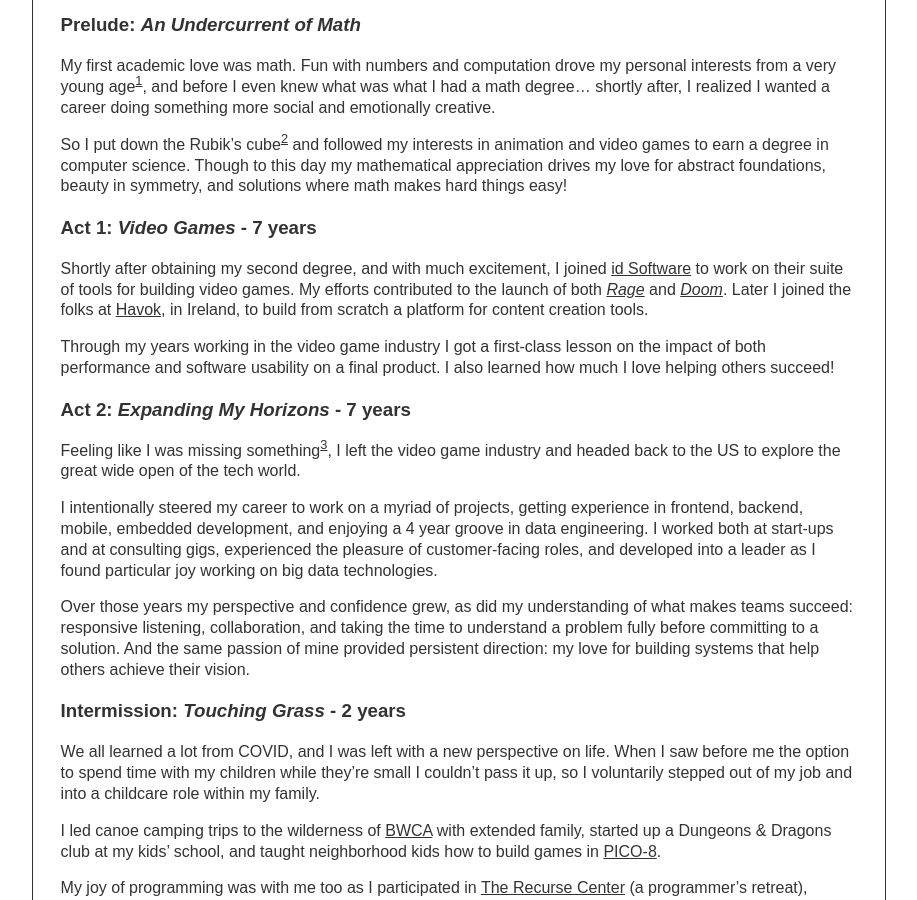
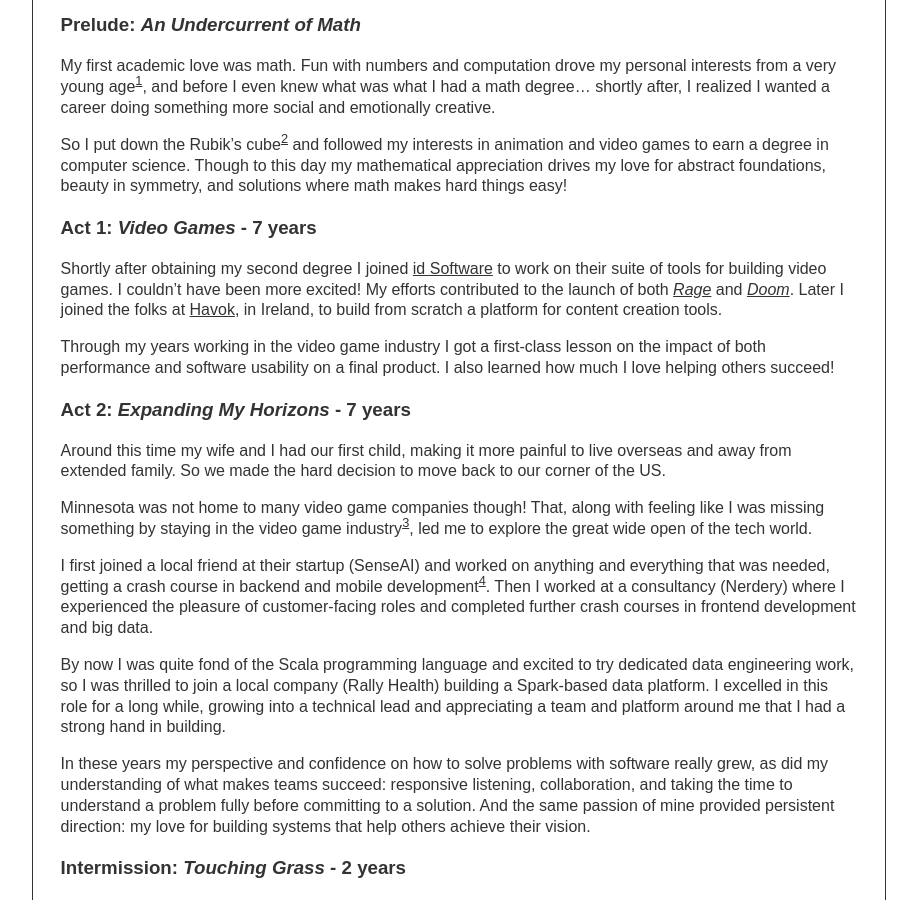
Before and after one commit to jacobenget/jacobenget.github.io, a Jekyll site: the page built from docs/index.md, in a window 1280 px wide and 900 px high, scrolled down 576 px. Shown: the whole window, without its empty margins (274-1191 px from the left). Built offline with Jekyll 4.4.1, drawn with Linux system fonts in a browser that asks for light colours; some of the changed text lies outside the part shown.

Commit message:
Expand with more personal details the "Act 2" section
of my About me.

And make a few more tweaks as well.

```diff
--- a/docs/index.md
+++ b/docs/index.md
@@ -35,7 +35,7 @@
 Though to this day my mathematical appreciation drives my love for abstract foundations, beauty in symmetry, and solutions where math makes hard things easy!
 
 ### Act 1: *Video Games* - 7 years
-Shortly after obtaining my second degree, and with much excitement, I joined [id Software](http://www.idsoftware.com/) to work on their suite of tools for building video games.
+Shortly after obtaining my second degree I joined [id Software](http://www.idsoftware.com/) to work on their suite of tools for building video games. I couldn't have been more excited!
 My efforts contributed to the launch of both [*Rage*](https://en.wikipedia.org/wiki/Rage_(video_game)) and [*Doom*](https://en.wikipedia.org/wiki/Doom_(2016_video_game)).
 Later I joined the folks at [Havok](http://www.havok.com/), in Ireland, to build from scratch a platform for content creation tools.
 
@@ -43,12 +43,17 @@
 I also learned how much I love helping others succeed!
 
 ### Act 2: *Expanding My Horizons* - 7 years
-Feeling like I was missing something[^3], I left the video game industry and headed back to the US to explore the great wide open of the tech world.
+Around this time my wife and I had our first child, making it more painful to live overseas and away from extended family. So we made the hard decision to move back to our corner of the US.
 
-I intentionally steered my career to work on a myriad of projects, getting experience in frontend, backend, mobile, embedded development, and enjoying a 4 year groove in data engineering.
-I worked both at start-ups and at consulting gigs, experienced the pleasure of customer-facing roles, and developed into a leader as I found particular joy working on big data technologies.
+Minnesota was not home to many video game companies though! That, along with feeling like I was missing something by staying in the video game industry[^3], led me to explore the great wide open of the tech world.
 
-Over those years my perspective and confidence grew, as did my understanding of what makes teams succeed: responsive listening, collaboration, and taking the time to understand a problem fully before committing to a solution.
+I first joined a local friend at their startup (SenseAI) and worked on anything and everything that was needed, getting a crash course in backend and mobile development[^10].
+Then I worked at a consultancy (Nerdery) where I experienced the pleasure of customer-facing roles and completed further crash courses in frontend development and big data.
+
+By now I was quite fond of the Scala programming language and excited to try dedicated data engineering work, so I was thrilled to join a local company (Rally Health) building a Spark-based data platform.
+I excelled in this role for a long while, growing into a technical lead and appreciating a team and platform around me that I had a strong hand in building.
+
+In these years my perspective and confidence on how to solve problems with software really grew, as did my understanding of what makes teams succeed: responsive listening, collaboration, and taking the time to understand a problem fully before committing to a solution.
 And the same passion of mine provided persistent direction: my love for building systems that help others achieve their vision.
 
 ### Intermission: *Touching Grass* - 2 years
@@ -57,7 +62,7 @@
 
 I led canoe camping trips to the wilderness of [BWCA](https://www.fs.usda.gov/recarea/superior/recarea/?recid=84168) with extended family, started up a Dungeons & Dragons club at my kids' school, and taught neighborhood kids how to build games in [PICO-8](https://www.lexaloffle.com/pico-8.php).
 
-My joy of programming was with me too as I participated in [The Recurse Center](https://www.recurse.com/) (a programmer's retreat),
+My joy of programming also never left my side as I participated in [The Recurse Center](https://www.recurse.com/) (a programmer's retreat),
 became a student of the Rust programming language,
 and explored the WebAssembly ecosystem: porting [Doom](https://en.wikipedia.org/wiki/Doom_(1993_video_game)) to WASM to run the game in the browser and building a parser of the WASM binary format.
 
@@ -96,5 +101,6 @@
 [^7]: I believe WebAssembly has a shot at really changing how we build software, and I'm inspired by how well designed and led this effort seems to be.
 [^8]: Admittedly, this list is a bit subjective, and somewhat US-specific.
 [^9]: Details of significant accomplishments are in my [resume](/resume).
+[^10]: And getting a crash course on the choppy waters of startup financing, ugh.
 
 </div>
```
